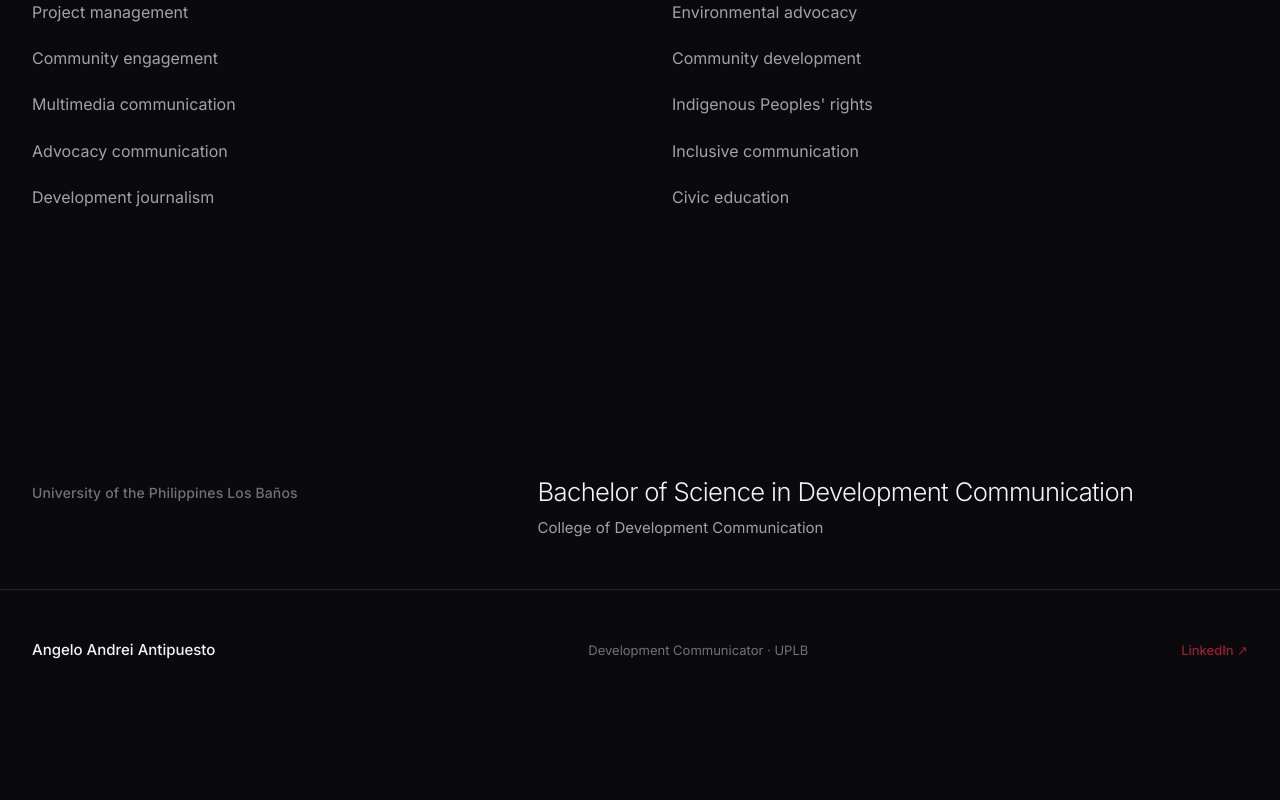
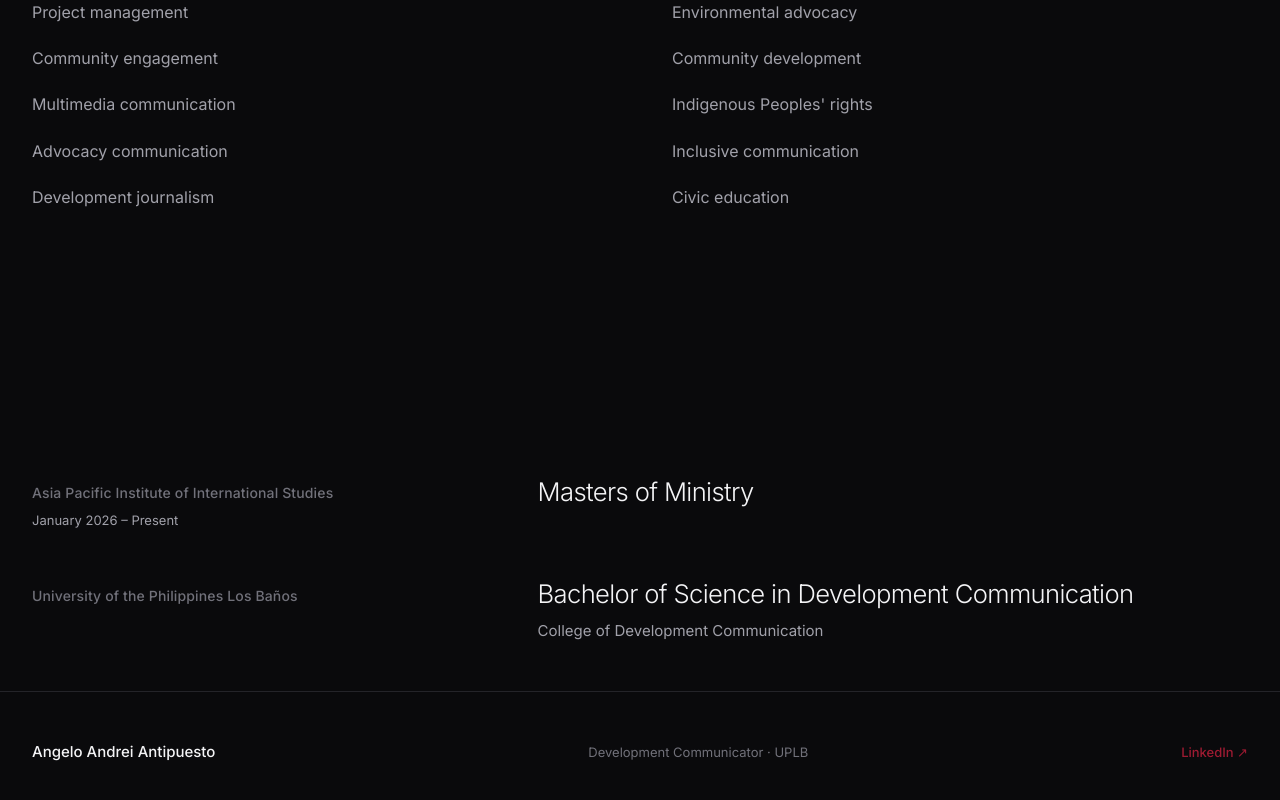
Before and after one commit to teiseky/geloantipuesto, a Next.js app: page /about in a window 1280 px wide. Shown: the part 1316-2116 px from the top of the page. Before the commit the page ends 2027 px from the top, so only its background shows below. Built offline with nearby package versions, Linux system fonts and the light colour scheme.

Commit message:
feat: update Sukol Canva link and add APIIS Masters of Ministry education entry

```diff
--- a/app/about/page.js
+++ b/app/about/page.js
@@ -119,6 +119,20 @@ export default function AboutPage() {
             <div className={styles.educationEntry}>
               <div>
                 <p className={styles.educationSchool}>
+                  Asia Pacific Institute of International Studies
+                </p>
+                <p className={styles.educationDate}>January 2026 – Present</p>
+              </div>
+              <div>
+                <p className={styles.educationDegree}>
+                  Masters of Ministry
+                </p>
+              </div>
+            </div>
+
+            <div className={styles.educationEntry}>
+              <div>
+                <p className={styles.educationSchool}>
                   University of the Philippines Los Baños
                 </p>
               </div>
--- a/app/work/page.js
+++ b/app/work/page.js
@@ -103,11 +103,11 @@ const CANVA_PROJECTS = [
     category: 'Notable Projects and Writings',
     role: 'Deputy Secretary-General for Education and Research',
     desc: 'As Deputy Secretary-General for Education and Research, I co-wrote the official congress booklet for Sukól, the 44th KASAMA sa UP National Congress. The publication featured critical resolutions, historical context, and thematic discussions that shaped student governance dialogues across the UP system, highlighting collective resistance, unity, and progressive student leadership.',
-    canvaEmbed: 'https://www.canva.com/design/DAGlFmpJviM/51A_cvmjrWzT9rqmsCb0XA/view?embed',
+    canvaEmbed: 'https://www.canva.com/design/DAHUsmghAoM/e6HFP_2FJudi7NZ_pvka5w/view?embed',
     links: [
       {
         label: 'Open in Canva ↗',
-        href: 'https://www.canva.com/design/DAGlFmpJviM/51A_cvmjrWzT9rqmsCb0XA/view',
+        href: 'https://canva.link/urv44up7d6hbrjr',
         type: 'canva',
       },
     ],
--- a/styles/About.module.css
+++ b/styles/About.module.css
@@ -132,6 +132,9 @@
 
 .education {
   padding-block: var(--sp-7) 0;
+  display: flex;
+  flex-direction: column;
+  gap: var(--sp-7);
 }
 
 .educationEntry {
@@ -147,6 +150,12 @@
   letter-spacing: 0.01em;
   color: var(--ink-quiet);
   padding-top: 0.3rem;
+}
+
+.educationDate {
+  font-size: 0.8125rem;
+  color: var(--ink-muted);
+  margin-top: var(--sp-1);
 }
 
 .educationDegree {
```
Also changed, not shown: 1 other file (tests, documents, lock files or other folders).
